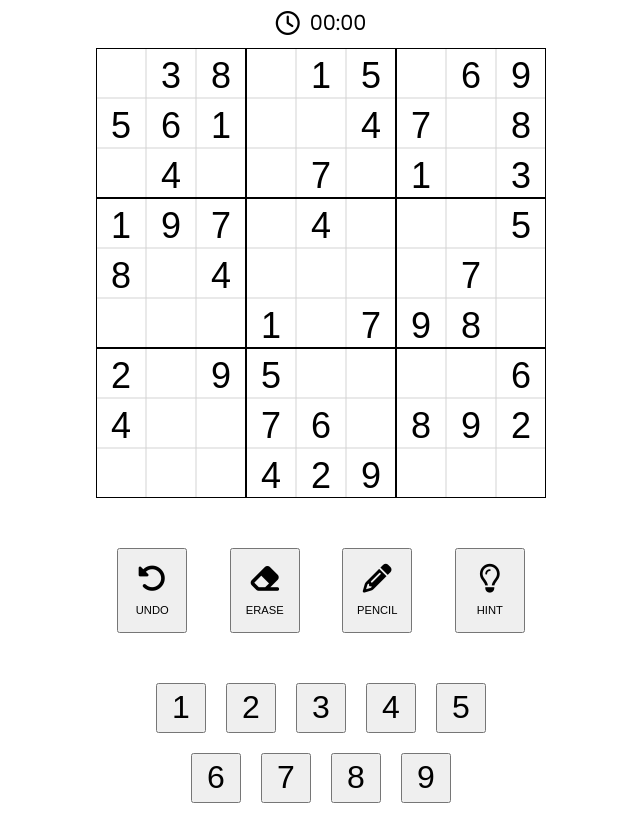
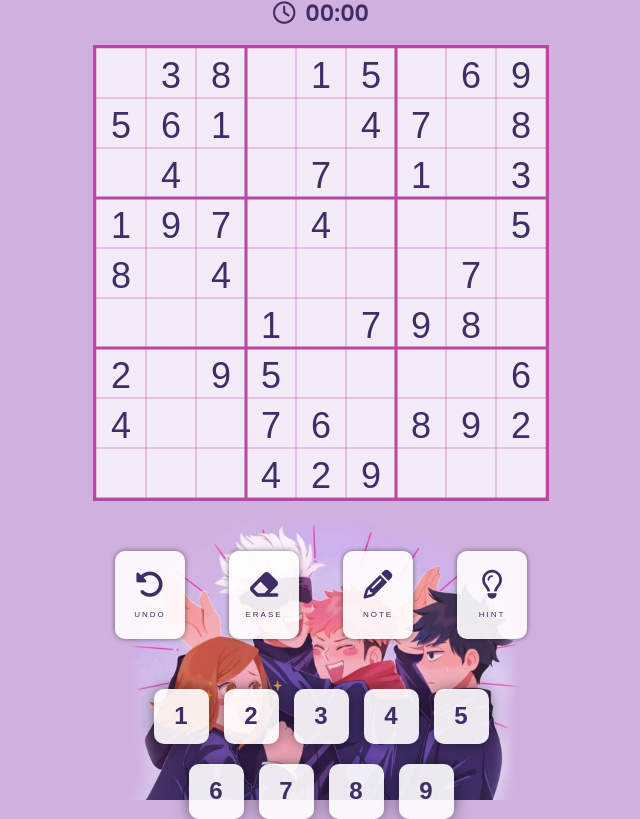
Before and after one commit to RadiCM18/sudoku, a plain HTML site: page index.html in a window 1280 px wide. Shown: the whole page, without its empty margins (319-959 px from the left). Drawn offline with Linux system fonts and the light colour scheme.

Commit message:
styles: set background and colors

```diff
--- a/index.html
+++ b/index.html
@@ -23,25 +23,25 @@
       <canvas class="board" id="sudoku"></canvas>
       <ul class="tools">
         <li>
-          <button>
+          <button class="key">
             <i class="fa-solid fa-rotate-left"></i>
             <p>UNDO</p>
           </button>
         </li>
         <li>
-          <button>
+          <button class="key">
             <i class="fa-solid fa-eraser"></i>
             <p>ERASE</p>
           </button>
         </li>
         <li>
-          <button>
+          <button class="key">
             <i class="fa-solid fa-pencil"></i>
-            <p>PENCIL</p>
+            <p>NOTE</p>
           </button>
         </li>
         <li>
-          <button>
+          <button class="key">
             <i class="fa-regular fa-lightbulb"></i>
             <p>HINT</p>
           </button>
--- a/main.js
+++ b/main.js
@@ -43,8 +43,8 @@ let selectedRegionCol = null;
 
 canvas.addEventListener('click', e => {
   const rect = canvas.getBoundingClientRect();
-  const mouseX = e.clientX - rect.left;
-  const mouseY = e.clientY - rect.top;
+  const mouseX = e.clientX - rect.left - 3;
+  const mouseY = e.clientY - rect.top - 3;
 
   // selected cell
   selectedCol = Math.floor(mouseX / getCellSize());
@@ -76,21 +76,32 @@ const drawSelectedCell = cellSize => {
           Math.floor(col / 3) === selectedRegionCol);
 
       if (isSelectedSquare) {
-        ctx.fillStyle = 'rgba(0, 0, 0, .1)';
+        ctx.fillStyle = 'rgba(104, 81, 169, .1)';
         ctx.fillRect(col * cellSize, row * cellSize, cellSize, cellSize);
       }
 
+      ctx.fillStyle = 'rgba(230, 138, 155, .4)';
+
       // draw the highlighted square if it is selected or if the number matches
       if (number !== '' && number === selectedNumber) {
-        ctx.fillStyle = '#bbdefb';
         ctx.fillRect(col * cellSize, row * cellSize, cellSize, cellSize);
       }
     }
   }
+  if (selectedCol && selectedRow && selectedNumber === '') {
+    ctx.fillRect(
+      selectedCol * cellSize,
+      selectedRow * cellSize,
+      cellSize,
+      cellSize
+    );
+  }
 };
 
 const drawGrid = (cellSize, canvasSize) => {
-  ctx.strokeStyle = 'lightgray';
+  const groupSize = 3 * cellSize;
+
+  ctx.strokeStyle = 'rgba(184, 71, 165, .5)';
   ctx.lineWidth = 1;
   ctx.beginPath();
 
@@ -106,11 +117,11 @@ const drawGrid = (cellSize, canvasSize) => {
   ctx.stroke();
 
   // draw thicker lines for the subregions
-  ctx.strokeStyle = 'black';
-  ctx.lineWidth = 2;
+  ctx.strokeStyle = '#b847a5';
+  ctx.lineWidth = 3;
   ctx.beginPath();
 
-  for (let i = 0; i <= canvas.width; i += 3 * cellSize) {
+  for (let i = groupSize; i <= canvas.width - groupSize; i += groupSize) {
     ctx.moveTo(i, 0);
     ctx.lineTo(i, canvas.height);
     ctx.moveTo(0, i);
@@ -130,7 +141,8 @@ const drawNumber = cellSize => {
 
       // draw the number
       ctx.font = '36px sans-serif'; // size and font family
-      ctx.fillStyle = 'black'; // black color
+      ctx.fillStyle = '#3f2e65'; // black color
+      // ctx.fillStyle = '#c05b6e'; // orange color
       ctx.textAlign = 'center'; // center alignment
       ctx.textBaseline = 'middle'; // vertical center alignment
       ctx.fillText(number.toString(), xPos, yPos);
--- a/style.css
+++ b/style.css
@@ -1,8 +1,9 @@
-@import url('https://fonts.googleapis.com/css2?family=Poppins&display=swap');
+@import url('https://fonts.googleapis.com/css2?family=Poppins:wght@400;600&display=swap');
 
 * {
   margin: 0;
   padding: 0;
+  box-sizing: border-box;
 }
 
 body {
@@ -12,6 +13,12 @@ body {
   display: flex;
   align-items: center;
   justify-content: center;
+  background-color: #d0b0df;
+  background-image: url('./bg.jpg');
+  background-repeat: no-repeat;
+  background-position: bottom;
+  background-size: contain;
+  overflow: hidden;
 }
 
 .container {
@@ -26,20 +33,16 @@ body {
   align-items: center;
   justify-content: center;
   gap: 10px;
-  margin: 10px 0;
-}
-
-.countdown i {
-  font-size: 1.5rem;
-}
-
-.countdown p {
-  font-size: 1.3rem;
+  margin: 15px 0;
+  font-size: 1.4rem;
+  color: #3f2e65;
+  font-weight: 600;
 }
 
 .board {
   max-width: 95vw;
-  /* border: 1px solid black; */
+  border: 3px solid #b847a5;
+  background-color: rgba(255, 255, 255, 0.75);
 }
 
 .tools {
@@ -50,21 +53,23 @@ body {
   margin: 50px 0;
 }
 
-.tools i {
-  font-size: 1.8rem;
-}
-
-.tools p {
-  font-size: 0.7rem;
-}
-
-.tools button {
+.key {
   width: 70px;
-  padding: 15px 0;
+  padding: 20px 0;
   display: flex;
   flex-direction: column;
   align-items: center;
   gap: 10px;
+  box-shadow: 0 0 5px 0 rgba(0, 0, 0, 0.5);
+}
+
+.key i {
+  font-size: 1.8rem;
+}
+
+.key p {
+  letter-spacing: 2px;
+  font-size: 0.5rem;
 }
 
 .keyboard {
@@ -79,11 +84,29 @@ body {
   list-style: none;
   display: flex;
   justify-content: center;
-  gap: 20px;
+  gap: 15px;
 }
 
 .number {
-  width: 50px;
-  height: 50px;
-  font-size: 2rem;
+  width: 55px;
+  height: 55px;
+  font-size: 1.5rem;
+  font-weight: 600;
+  box-shadow: 0 0 15px 0 rgba(0, 0, 0, 0.5);
 }
+
+button {
+  background-color: rgba(255, 255, 255, 0.9);
+  color: #3f2e65;
+  border-radius: 10px;
+  border: none;
+  cursor: pointer;
+  transition: all 500ms ease;
+}
+
+button.active,
+button:active {
+  background-color: rgba(63, 46, 101, 0.9);
+  color: #d0b0df;
+  transition: all 100ms ease;
+}
```
Also changed, not shown: bg.jpg (added).
